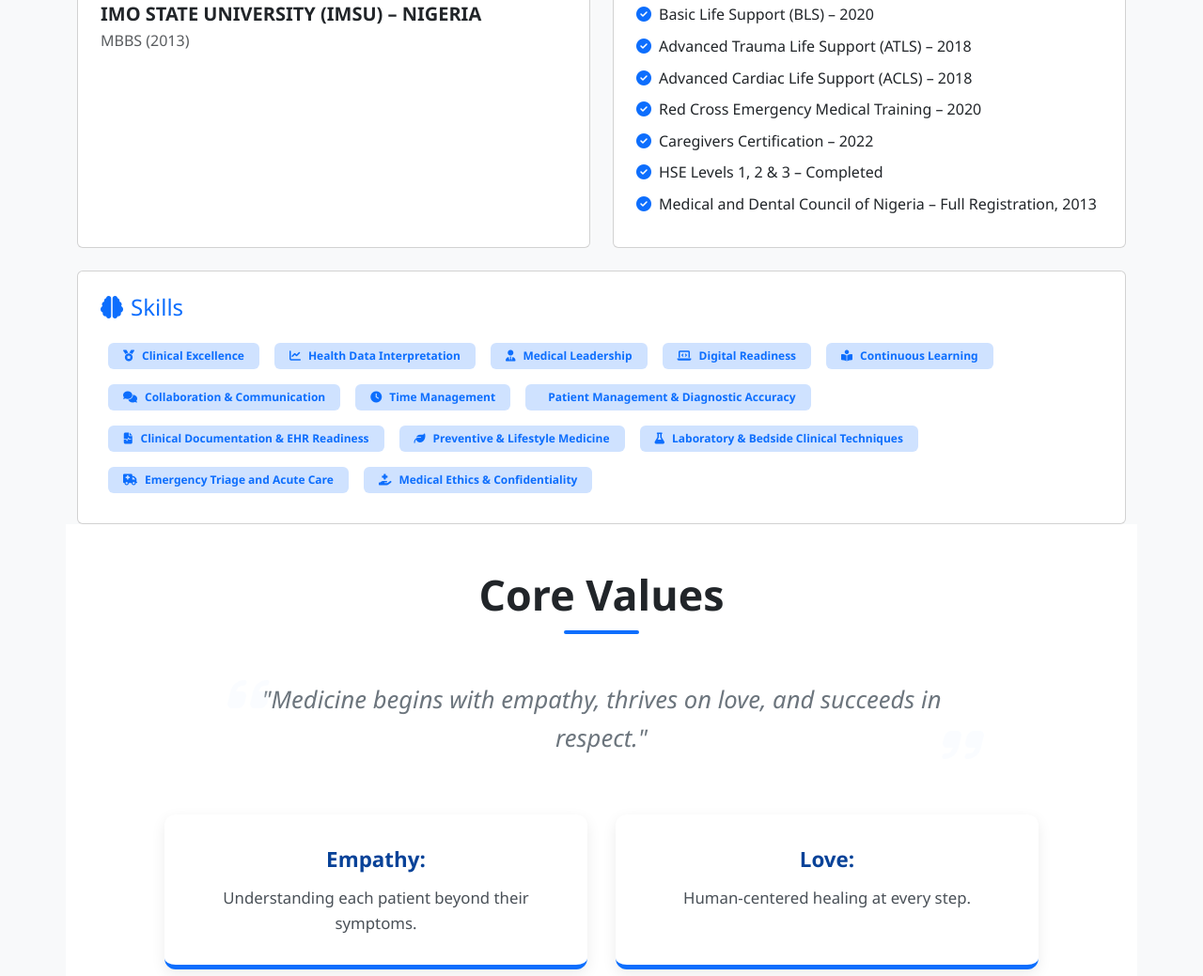
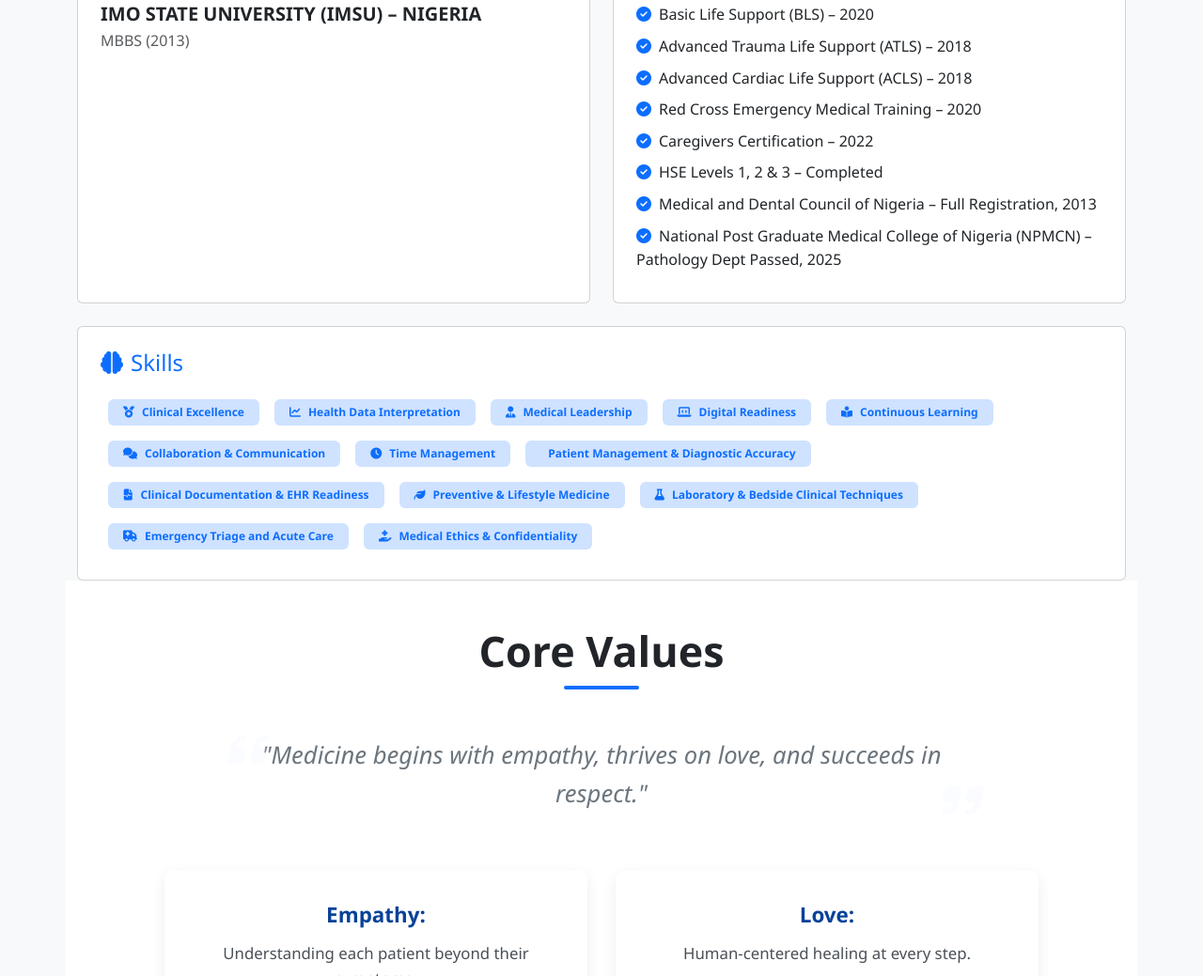
Before and after one commit to luvdance/Dr-Ordu-John, a plain HTML site: page index.html in a window 1280 px wide. Shown: the part 3163-4202 px from the top of the page at 94% size. Drawn offline with Linux system fonts and the light colour scheme; some icons are missing.

Commit message:
Update index.html

```diff
--- a/index.html
+++ b/index.html
@@ -172,6 +172,7 @@
                         <li class="mb-2"><i class="fas fa-check-circle text-primary me-2"></i>Caregivers Certification – 2022</li>
                         <li class="mb-2"><i class="fas fa-check-circle text-primary me-2"></i>HSE Levels 1, 2 & 3 – Completed</li>
                         <li class="mb-2"><i class="fas fa-check-circle text-primary me-2"></i>Medical and Dental Council of Nigeria – Full Registration, 2013</li>
+                        <li class="mb-2"><i class="fas fa-check-circle text-primary me-2"></i>National Post Graduate Medical College of Nigeria (NPMCN) – Pathology Dept Passed, 2025</li>
                     </ul>
                 </div>
             </div>
```
